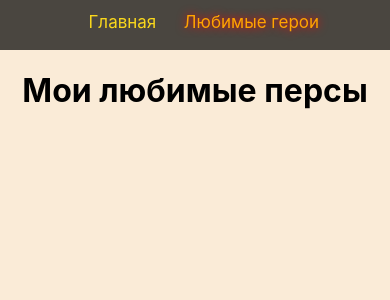
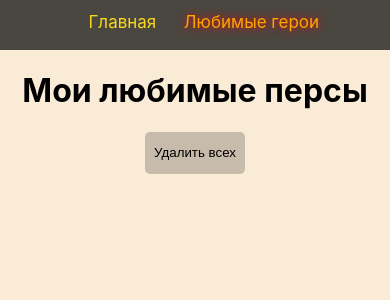
Before and after one commit to wlarcz/test-swapi, a React (Create React App) app: page /favorites in a window 390 px wide. Shown: the top 300 px of the page. Built offline with nearby package versions, Linux system fonts and the light colour scheme.

Commit message:
стилизация кнопок, контейнеров

```diff
--- a/src/components/CharacterItem/CharacterItem.jsx
+++ b/src/components/CharacterItem/CharacterItem.jsx
@@ -1,7 +1,7 @@
-import styles from './CharacterItem.module.css'
+import styles from './CharacterItem.module.css';
 
 const CharacterItem = (props) => {
-    debugger
+
     return (
         <div className={styles.character_card}>
             <div>
@@ -11,12 +11,13 @@ const CharacterItem = (props) => {
                 <div>
                     <span>{props.name}</span>
                 </div>
-                <div>
+                <div className={styles.favButton}>
                     {props.isFavorite ?
-                        <button onClick={() => { props.deleteFromFavorite() }}>
-                            Х
-                    </button> :
-                    <button onClick={() => { props.addToFavorite(props.name, props.imgUrl, props.isFavorite) }}>
+                    //     <button onClick={() => { props.deleteFromFavorite() }}>
+                    //         Х
+                    // </button>
+                    <div></div>:
+                    <button type='submit'onClick={() => {props.addToFavorite(props.name, props.imgUrl, props.isFavorite)}}>
                             ❤
                     </button>
 
--- a/src/components/CharacterItem/CharacterItem.module.css
+++ b/src/components/CharacterItem/CharacterItem.module.css
@@ -24,3 +24,18 @@
   justify-content: center;
   align-items: center;
 }
+
+.favButton button {
+  width: 30px;
+  height: 30px;
+  border: none;
+  background: #A8A8A8;
+  border-radius: 30px;
+  cursor: pointer;
+}
+
+.favButton button:hover {
+  transform: scale(1.02);
+  transition: all 0.2s;
+  background: #5C5C5C; ;
+}
--- a/src/components/FavoriteCharacters/FavoriteCharacters.jsx
+++ b/src/components/FavoriteCharacters/FavoriteCharacters.jsx
@@ -3,11 +3,17 @@ import styles from './FavoriteCharacters.module.css';
 
 const FavoriteCharacters = (props) => {
     let favoriteCharactersElements = props.favoriteCharacters
-        .map(card => <CharacterItem name={card.name} imgUrl={card.imgUrl} isFavorite={card.isFavorite} deleteFromFavorite={props.deleteFromFavorite}/>);
+        .map(card => <CharacterItem name={card.name} imgUrl={card.imgUrl} isFavorite={card.isFavorite} deleteFromFavorite={props.deleteFromFavorite} />);
 
     return (
         <div>
             <h1>Мои любимые персы</h1>
+            <div className={styles.buttonContainer}>
+                <button onClick={() => { props.deleteFromFavorite() }}>
+                    Удалить всех
+                </button>
+            </div>
+
             <div className={styles.character_list}>
                 {favoriteCharactersElements}
             </div>
--- a/src/components/FavoriteCharacters/FavoriteCharacters.module.css
+++ b/src/components/FavoriteCharacters/FavoriteCharacters.module.css
@@ -1,11 +1,41 @@
 .character_list {
-  margin-top: 30px;
+  max-width: 1920px;
+  margin: 30px auto;
   display: grid;
-  grid-template-columns: 1fr 1fr 1fr 1fr 1fr;
+  grid-template-columns: repeat(5, minmax(200px, 1fr) );
   padding: 0 50px;
+  padding-bottom: 50px;
   justify-content: space-evenly;
   grid-gap: 4vw;
   background-color: antiquewhite;
+}
+
+@media (max-width: 1300px) {
+  .character_list {
+    display: grid;
+  grid-template-columns: repeat(4, minmax(200px, 1fr) );
+  }
+}
+
+@media (max-width: 1000px) {
+  .character_list {
+    display: grid;
+  grid-template-columns: repeat(3, minmax(150px, 1fr) );
+  }
+}
+
+@media (max-width: 680px) {
+  .character_list {
+    display: grid;
+  grid-template-columns: repeat(2, minmax(150px, 1fr) );
+  }
+}
+
+@media (max-width: 489px) {
+  .character_list {
+    display: flex;
+    flex-direction: column;
+  }
 }
 
 .character_card {
@@ -32,3 +62,15 @@
   justify-content: center;
   align-items: center;
 }
+
+.buttonContainer button{
+  width: 100px;
+  height: 42px;
+  border: none;
+  background: #C7BBAB;
+  border-radius: 5px 5px 5px 5px;
+  cursor: pointer;
+}
+.buttonContainer button:hover{
+  background: #B3A89A
+}
--- a/src/components/MainPage/CharactersSearchForm.jsx
+++ b/src/components/MainPage/CharactersSearchForm.jsx
@@ -11,7 +11,6 @@ const CharactersSearchForm = (props) => {
   const submit = (values, { setSubmitting }) => {
     props.onFilterChanged(values);
     setSubmitting(false);
-    debugger
   }
 
   return <div className={styles.inputForm}>
--- a/src/components/MainPage/CharactersSearchForm.module.css
+++ b/src/components/MainPage/CharactersSearchForm.module.css
@@ -28,6 +28,9 @@
   border-radius: 0 5px 5px 0;
   cursor: pointer;
 }
+.inputForm button:hover {
+    background: #B3A89A;
+}
 .inputForm button:before {
   font-size: 16px;
   color: #F9F0DA;
--- a/src/components/MainPage/MainPage.module.css
+++ b/src/components/MainPage/MainPage.module.css
@@ -1,11 +1,41 @@
 .character_list {
-  margin-top: 30px;
+  max-width: 1920px;
+  margin: 30px auto;
   display: grid;
-  grid-template-columns: 1fr 1fr 1fr 1fr 1fr;
+  grid-template-columns: repeat(5, minmax(200px, 1fr) );
   padding: 0 50px;
+  padding-bottom: 50px;
   justify-content: space-evenly;
   grid-gap: 4vw;
   background-color: antiquewhite;
+}
+
+@media (max-width: 1300px) {
+  .character_list {
+    display: grid;
+  grid-template-columns: repeat(4, minmax(200px, 1fr) );
+  }
+}
+
+@media (max-width: 1000px) {
+  .character_list {
+    display: grid;
+  grid-template-columns: repeat(3, minmax(150px, 1fr) );
+  }
+}
+
+@media (max-width: 680px) {
+  .character_list {
+    display: grid;
+  grid-template-columns: repeat(2, minmax(150px, 1fr) );
+  }
+}
+
+@media (max-width: 489px) {
+  .character_list {
+    display: flex;
+    flex-direction: column;
+  }
 }
 
 .pagination {
--- a/src/components/MainPage/MainPageAPIComponent.jsx
+++ b/src/components/MainPage/MainPageAPIComponent.jsx
@@ -37,7 +37,6 @@ class MainPageAPIComponent extends React.Component {
     }
 
     onPageChanged = (pageNumber) => {
-        debugger
         this.props.setCurrentPage(pageNumber);
         axios.get(`https://swapi.dev/api/people/?page=${pageNumber}&count=${this.props.pageSize}`)
             .then(response => {
--- a/src/redux/character-reducer.js
+++ b/src/redux/character-reducer.js
@@ -26,7 +26,8 @@ const characterReducer = (state = initialState, action) => {
         case DELETE_FROM_FAVORITE: {
             let stateCopy = { ...state };
             stateCopy.favoriteCharacters = [...state.favoriteCharacters]
-            stateCopy.favoriteCharacters.pop();
+            // stateCopy.favoriteCharacters.pop();
+            stateCopy.favoriteCharacters = [];
             return stateCopy;
         }
         case SET_CHARACTERS:
```
